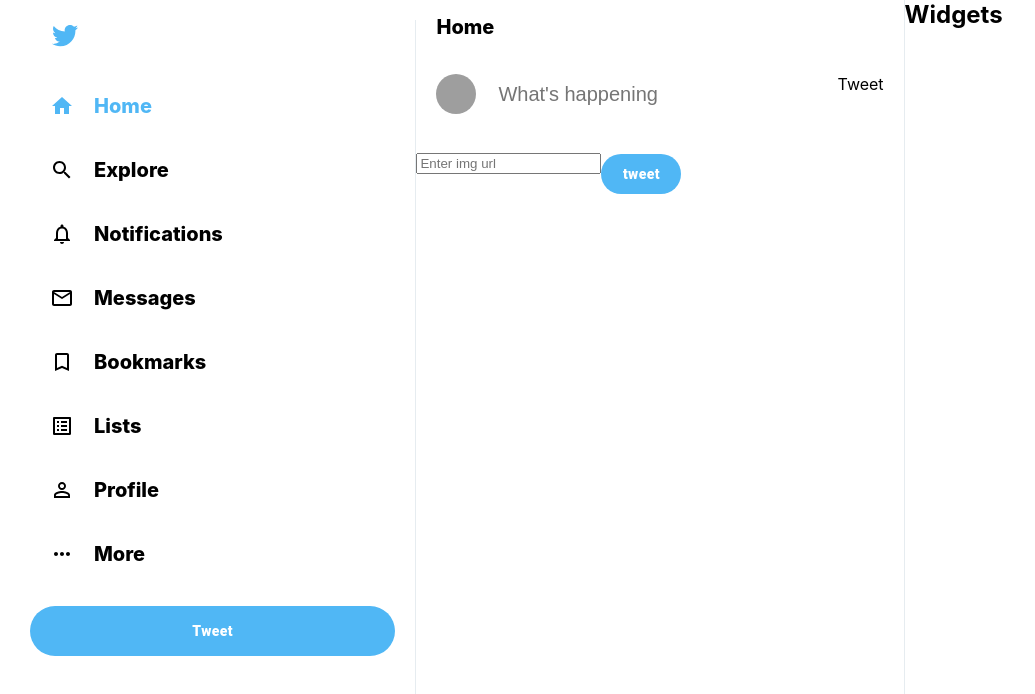
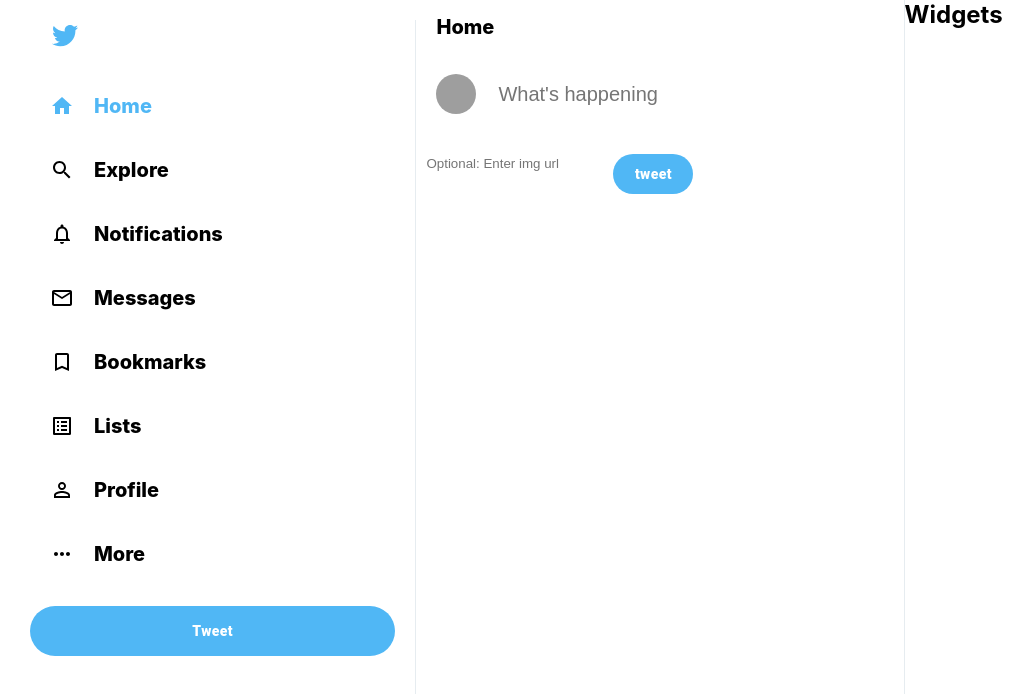
Before and after one commit to sanjaysj6282/twitter-clone, a React (Create React App) app: page / in a window 1280 px wide. Shown: the top 694 px of the page, without its empty margins (0-1035 px from the left). Built offline with nearby package versions, Linux system fonts and the light colour scheme; grey boxes are pictures that could not be loaded.

Commit message:
tweetbox

```diff
--- a/src/TweetBox.js
+++ b/src/TweetBox.js
@@ -9,9 +9,13 @@
         <form >
             <div className="tweetBox__input">
             <Avatar src="https://kajabi-storefronts-production.global.ssl.fastly.net/kajabi-storefronts-production/themes/284832/settings_images/rLlCifhXRJiT0RoN2FjK_Logo_roundbackground_black.png" />
-               <input placeholder="What's happening" type="text"/>Tweet
+               <input placeholder="What's happening" type="text"/>
             </div>
-            <input placeholder='Enter img url' type="text"/>
+            <input
+              className='tweetBox__imageInput'
+              placeholder='Optional: Enter img url'
+              type="text"
+            />
 
             <Button className='tweetBox__tweetButton'>tweet</Button>
         </form>
```
